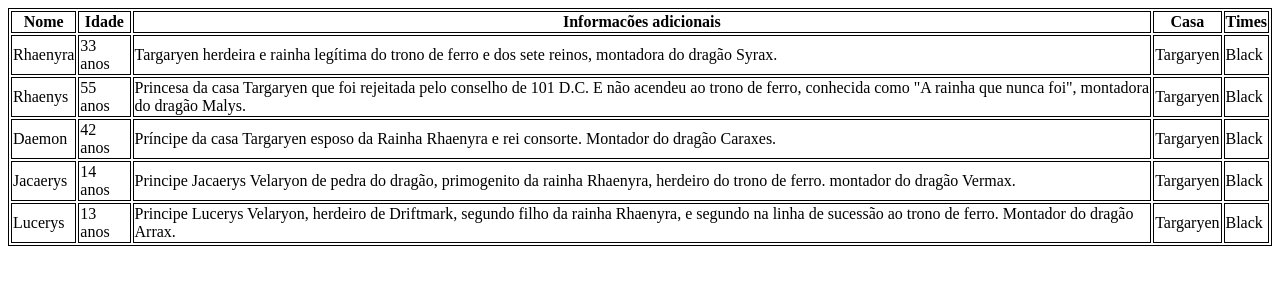
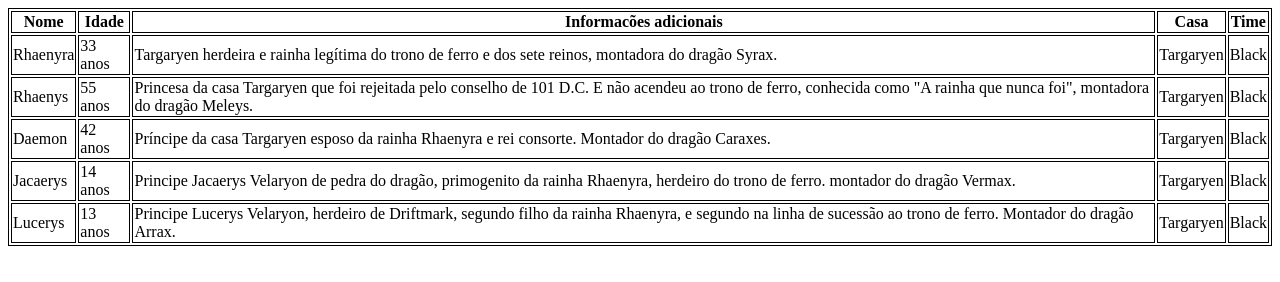
Before and after one commit to HenryRomao/Aula-tabela, a plain HTML site: page index.html in a window 1280 px wide. Drawn offline with Linux system fonts and the light colour scheme.

Commit message:
Correção ortográfica.

```diff
--- a/index.html
+++ b/index.html
@@ -17,7 +17,7 @@
             <th>Idade</th>
             <th>Informacões adicionais</th>
             <th>Casa</th>
-            <th>Times</th>
+            <th>Time</th>
         </tr>
         <tr>
             <td>Rhaenyra</td>
@@ -32,14 +32,14 @@
             <td>55 anos</td>
             <td>Princesa da casa Targaryen que foi rejeitada pelo conselho de 101 D.C.
                 E não acendeu ao trono de ferro, conhecida como "A rainha que nunca foi",
-                montadora do dragão Malys.</td>
+                montadora do dragão Meleys.</td>
             <td>Targaryen</td>
             <td>Black</td>
         </tr>
         <tr>
             <td>Daemon</td>
             <td>42 anos</td>
-            <td>Príncipe da casa Targaryen esposo da Rainha Rhaenyra e rei consorte.
+            <td>Príncipe da casa Targaryen esposo da rainha Rhaenyra e rei consorte.
                 Montador do dragão Caraxes.</td>
             <td>Targaryen</td>
             <td>Black</td>
```
